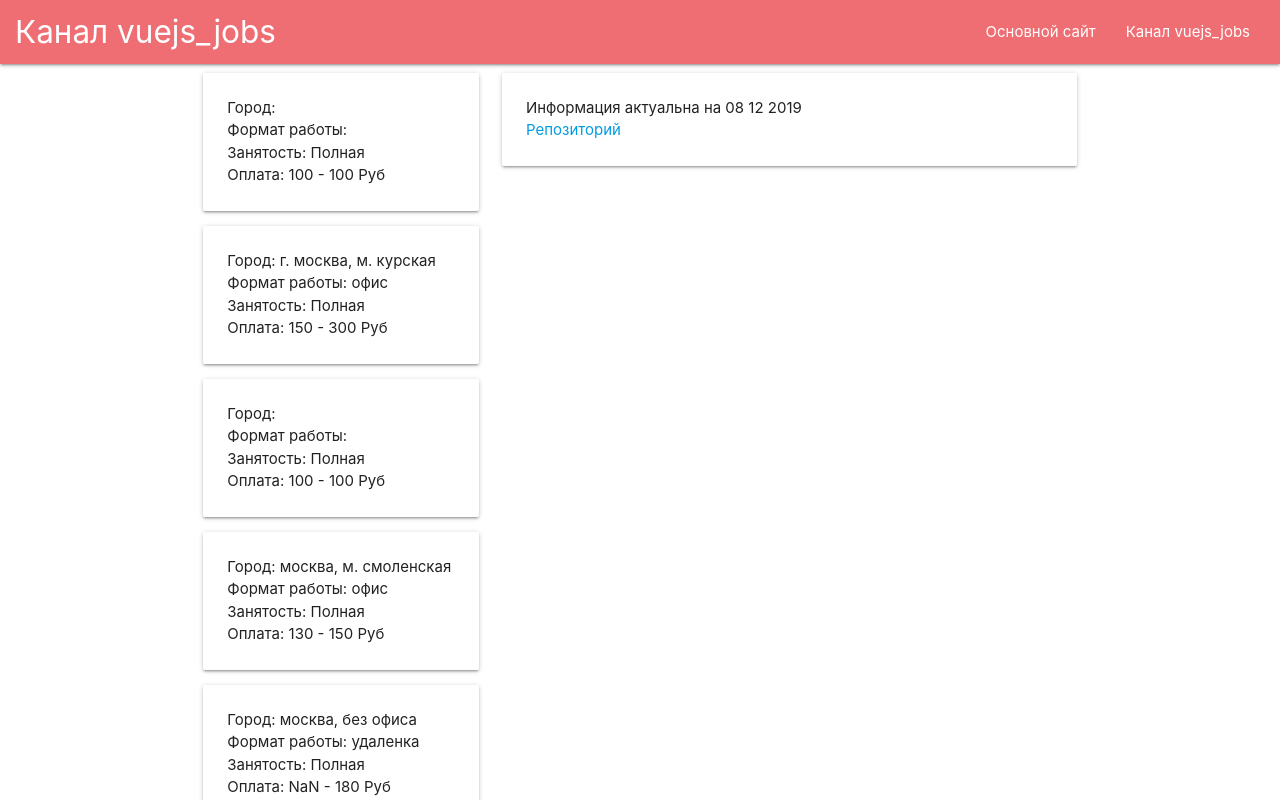
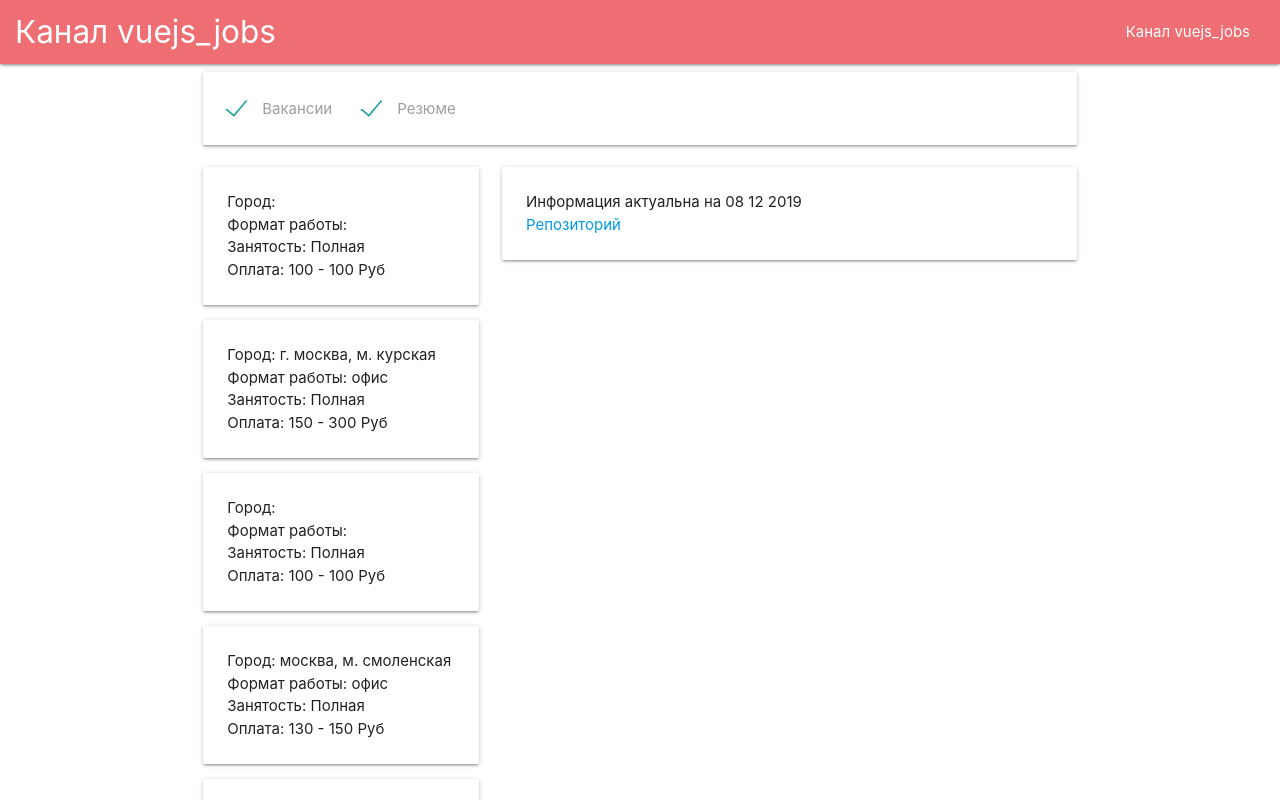
Before and after one commit to idushii/tg-vue-jobs, a Vue app: page / in a window 1280 px wide. Shown: the top 800 px of the page. Built offline with nearby package versions, Linux system fonts and the light colour scheme.

Commit message:
Добавил отборы по  резюме и вакансиям. Добавил футер.

```diff
--- a/src/App.vue
+++ b/src/App.vue
@@ -4,9 +4,6 @@
       <div class="nav-wrapper">
         <a href="#" class="brand-logo">Канал vuejs_jobs</a>
         <ul id="nav-mobile" class="right hide-on-med-and-down">
-          <li>
-            <a target="_blank" href="https://www.xn----dtbqbarpid7k.xn--p1ai/#/">Основной сайт</a>
-          </li>
           <li>
             <a target="_blank" href="https://t.me/vuejs_jobs">Канал vuejs_jobs</a>
           </li>
@@ -15,9 +12,27 @@
     </nav>
     <div class="container">
       <div class="row">
-        <div class="col s12"></div>
+        <div class="col s12">
+          <div class="card">
+            <div class="card-content">
+              <label>
+                <input type="checkbox" v-model="showVakancies" />
+                <span>Вакансии</span>
+              </label>
+              <label>
+                <input type="checkbox" v-model="showRezume" />
+                <span>Резюме</span>
+              </label>
+            </div>
+          </div>
+        </div>
         <div class="col s12 m4">
-          <InfoList @select="select" />
+          <InfoList
+            ref="InfoList"
+            @select="select"
+            :showVakancies="showVakancies"
+            :showRezume="showRezume"
+          />
         </div>
         <div class="col s12 m8 preview">
           <div class="card" v-if="showItem">
@@ -26,12 +41,20 @@
           <div class="card" v-else>
             <div class="card-content">
               <p>Информация актуальна на 08 12 2019</p>
-              <p><a href="https://github.com/idushii/tg-vue-jobs" target="_blank">Репозиторий</a></p>
+              <p>
+                <a href="https://github.com/idushii/tg-vue-jobs" target="_blank">Репозиторий</a>
+              </p>
             </div>
           </div>
         </div>
       </div>
     </div>
+
+    <footer>
+      ИП Ильинов &copy; 2019
+      <br />
+      <a href="http://xn----dtbqbarpid7k.xn--p1ai/">www.ип-ильинов.рф</a>
+    </footer>
   </div>
 </template>
 
@@ -48,8 +71,10 @@ import { Items, Item } from "./items";
 export default class App extends Vue {
   showItem: Item | false = false;
 
+  showVakancies: Boolean = true;
+  showRezume: Boolean = true;
+
   select(item: Item) {
-    console.log(item);
     this.showItem = item;
   }
 }
@@ -68,4 +93,13 @@ export default class App extends Vue {
 nav {
   padding: 0 1rem;
 }
+
+label {
+  margin-right: 2rem;
+}
+
+footer {
+  text-align: center;
+  padding: 2rem;
+}
 </style>
--- a/src/components/InfoList.vue
+++ b/src/components/InfoList.vue
@@ -14,7 +14,7 @@
 </template>
 
 <script lang="ts">
-import { Component, Prop, Vue, Emit } from "vue-property-decorator";
+import { Component, Prop, Vue, Emit, Watch } from "vue-property-decorator";
 
 import { Items, Item } from "../items";
 import InfoCard from "./InfoCard.vue";
@@ -23,7 +23,8 @@ import InfoCard from "./InfoCard.vue";
   components: { InfoCard }
 })
 export default class InfoList extends Vue {
-  @Prop() private msg!: string;
+  @Prop() private showVakancies!: boolean;
+  @Prop() private showRezume!: boolean;
 
   showItem: Item | false = false;
   items: Items = new Items();
@@ -31,6 +32,8 @@ export default class InfoList extends Vue {
   async mounted() {
     let data = await fetch("/items.json").then(r => r.json());
     this.items.parse(data.reverse());
+    if (!this.showVakancies) this.items.showVakancies = false;
+    if (!this.showRezume) this.items.showRezume = false;
   }
 
   @Emit("select")
@@ -38,6 +41,16 @@ export default class InfoList extends Vue {
     //@ts-ignore
     return this.items.value[index];
   }
+
+  @Watch("showVakancies")
+  f1() {
+    this.items.showVakancies = this.showVakancies
+  }
+
+  @Watch("showRezume")
+  f2() {
+    this.items.showRezume = this.showRezume
+  }
 }
 </script>
 
--- a/src/items.ts
+++ b/src/items.ts
@@ -83,6 +83,7 @@ class Item {
     employment: Employment
     rating: Rating
     text: String
+    isVakancies: Boolean = false
 
     constructor(str: String) {
         let item = this.parse(str)
@@ -125,6 +126,10 @@ class Item {
             if (line.indexOf('вилка') != -1) {
                 rating = new Rating(line.split(':')[1])
             }
+
+            if (line.indexOf('#вакансия') != -1) {
+                this.isVakancies = true
+            }
         }
 
         return {
@@ -154,6 +159,8 @@ class Item {
 
 class Items {
     _items: Item[] = []
+    showVakancies: Boolean = true
+    showRezume: Boolean = true
 
     constructor(items?: Item[]) {
         if (items)
@@ -161,7 +168,9 @@ class Items {
     }
 
     get value() {
-        return this._items
+        if (this.showVakancies && this.showRezume) return this._items
+        if (this.showRezume) return this._items.filter(item => !item.isVakancies)
+        if (this.showVakancies) return this._items.filter(item => item.isVakancies)
     }
 
     set value(items: Item[]) {
```
